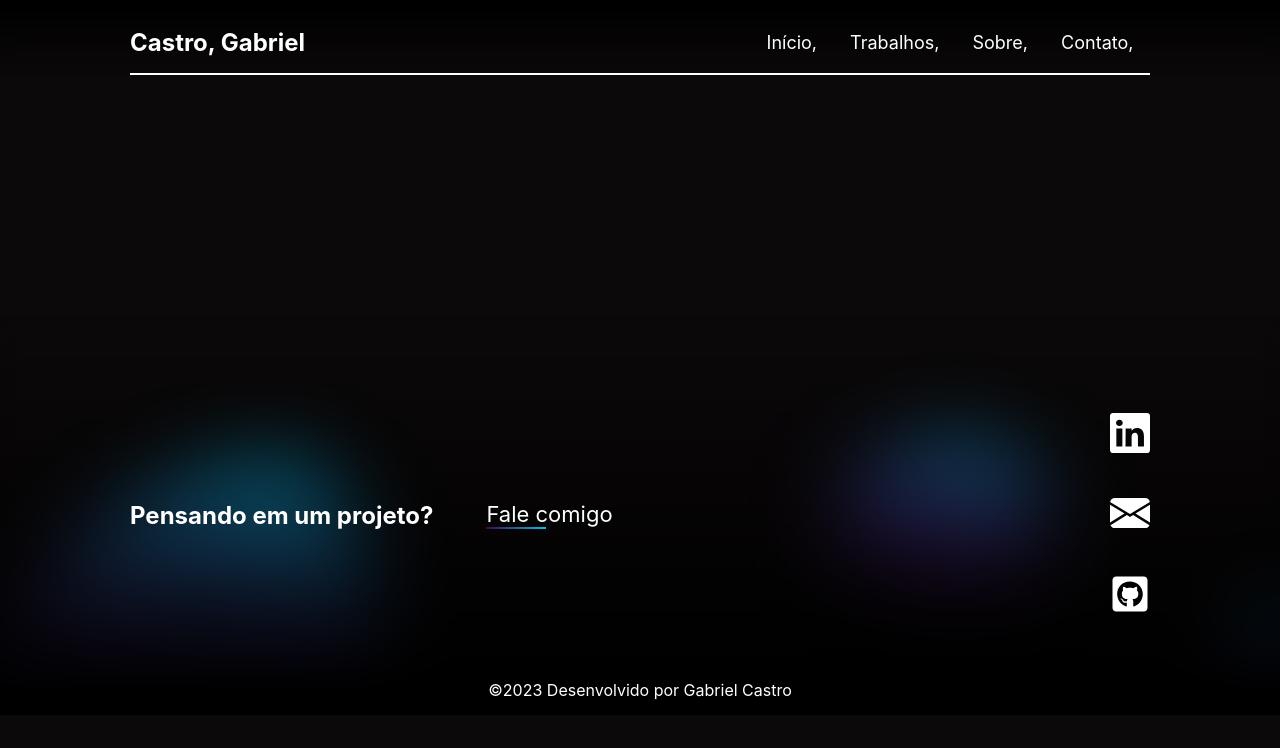
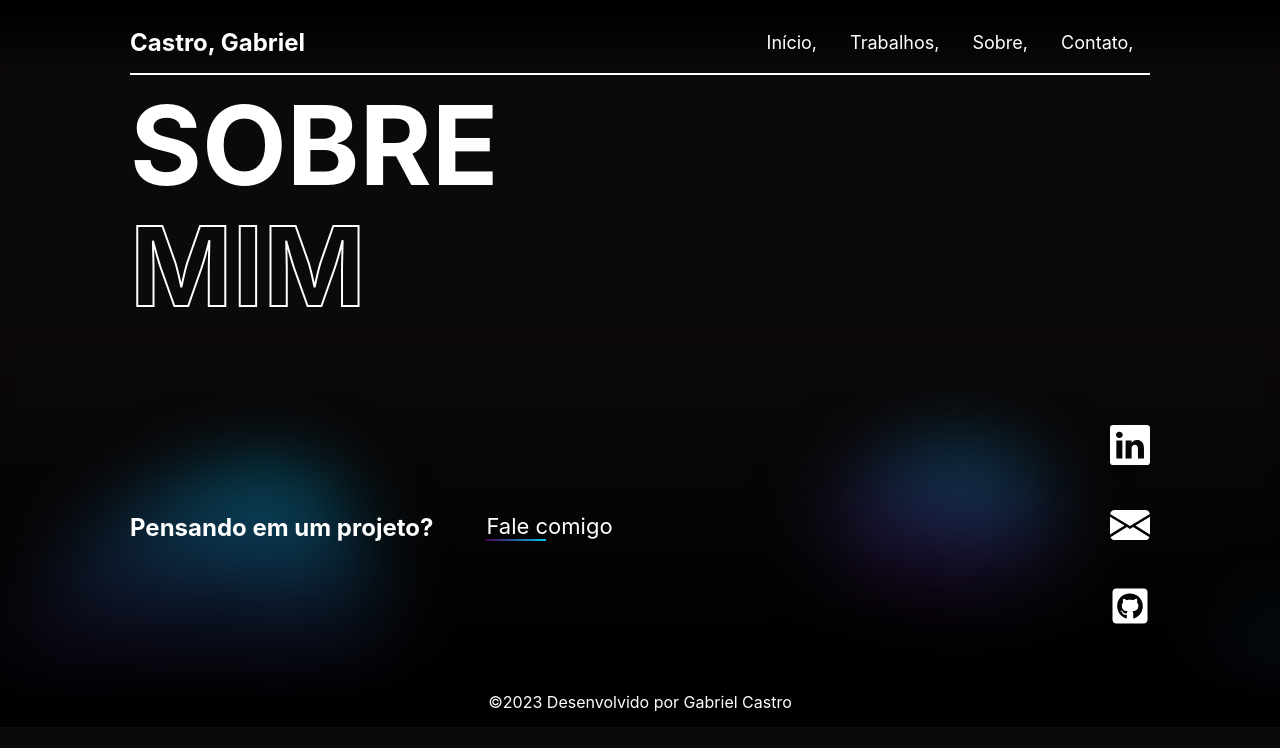
Before and after one commit to GabrielCastro-dev/my-portifolio, a React (Create React App) app: page /about in a window 1280 px wide. Shown: the top 748 px of the page. Built offline with nearby package versions, Linux system fonts and the light colour scheme.

Commit message:
page title on about page

```diff
--- a/src/pages/About/About.jsx
+++ b/src/pages/About/About.jsx
@@ -1,10 +1,11 @@
-import React from 'react';
 import DefaultPage from '../../layout/DefaultPage/DefaultPage';
+import Pagetitle from '../../components/PageTitle/PageTitle';
 import './About.scss';
 
 function About() {
   return (
     <DefaultPage>
+      <Pagetitle title='SOBRE' subtitle='MIM' />
 
     </DefaultPage>
   )
```
